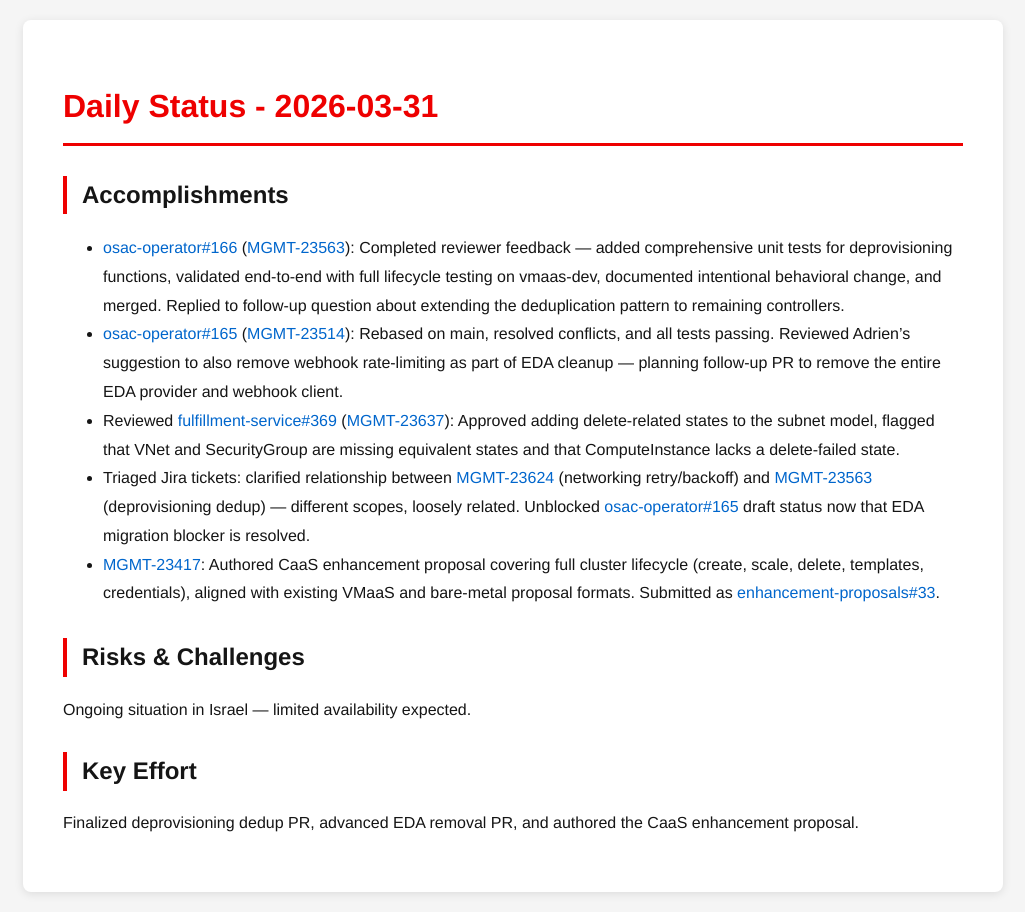
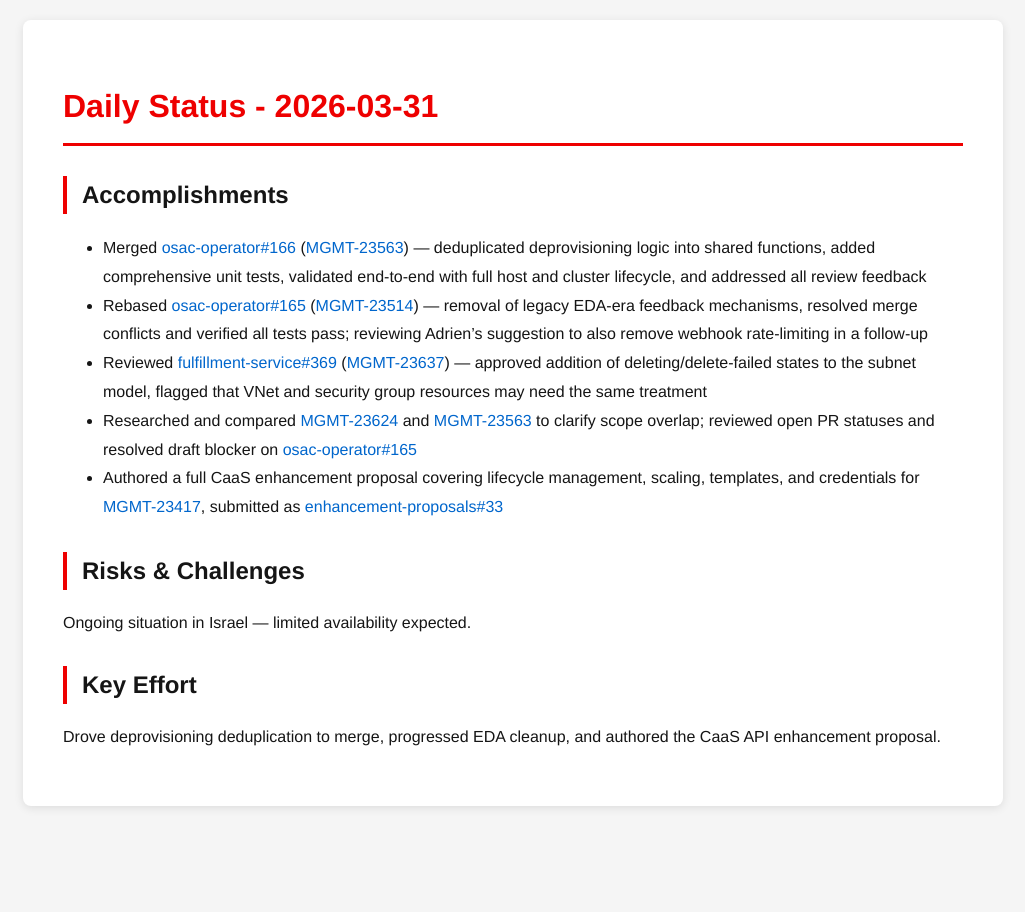
Before and after one commit to tzvatot/daily-status, a Jekyll site: the page built from 2026-03-31.md, in a window 1280 px wide. Shown: the whole page, without its empty margins (127-1152 px from the left). Built offline with Jekyll 4.4.1, drawn with Linux system fonts in a browser that asks for light colours.

Commit message:
Daily status update - 2026-03-31

```diff
--- a/2026-03-31.md
+++ b/2026-03-31.md
@@ -7,14 +7,14 @@
 # Daily Status - 2026-03-31
 
 ## Accomplishments
-- [osac-operator#166](https://github.com/osac-project/osac-operator/pull/166) ([MGMT-23563](https://issues.redhat.com/browse/MGMT-23563)): Completed reviewer feedback — added comprehensive unit tests for deprovisioning functions, validated end-to-end with full lifecycle testing on vmaas-dev, documented intentional behavioral change, and merged. Replied to follow-up question about extending the deduplication pattern to remaining controllers.
-- [osac-operator#165](https://github.com/osac-project/osac-operator/pull/165) ([MGMT-23514](https://issues.redhat.com/browse/MGMT-23514)): Rebased on main, resolved conflicts, and all tests passing. Reviewed Adrien's suggestion to also remove webhook rate-limiting as part of EDA cleanup — planning follow-up PR to remove the entire EDA provider and webhook client.
-- Reviewed [fulfillment-service#369](https://github.com/osac-project/fulfillment-service/pull/369) ([MGMT-23637](https://issues.redhat.com/browse/MGMT-23637)): Approved adding delete-related states to the subnet model, flagged that VNet and SecurityGroup are missing equivalent states and that ComputeInstance lacks a delete-failed state.
-- Triaged Jira tickets: clarified relationship between [MGMT-23624](https://issues.redhat.com/browse/MGMT-23624) (networking retry/backoff) and [MGMT-23563](https://issues.redhat.com/browse/MGMT-23563) (deprovisioning dedup) — different scopes, loosely related. Unblocked [osac-operator#165](https://github.com/osac-project/osac-operator/pull/165) draft status now that EDA migration blocker is resolved.
-- [MGMT-23417](https://issues.redhat.com/browse/MGMT-23417): Authored CaaS enhancement proposal covering full cluster lifecycle (create, scale, delete, templates, credentials), aligned with existing VMaaS and bare-metal proposal formats. Submitted as [enhancement-proposals#33](https://github.com/osac-project/enhancement-proposals/pull/33).
+- Merged [osac-operator#166](https://github.com/osac-project/osac-operator/pull/166) ([MGMT-23563](https://issues.redhat.com/browse/MGMT-23563)) — deduplicated deprovisioning logic into shared functions, added comprehensive unit tests, validated end-to-end with full host and cluster lifecycle, and addressed all review feedback
+- Rebased [osac-operator#165](https://github.com/osac-project/osac-operator/pull/165) ([MGMT-23514](https://issues.redhat.com/browse/MGMT-23514)) — removal of legacy EDA-era feedback mechanisms, resolved merge conflicts and verified all tests pass; reviewing Adrien's suggestion to also remove webhook rate-limiting in a follow-up
+- Reviewed [fulfillment-service#369](https://github.com/osac-project/fulfillment-service/pull/369) ([MGMT-23637](https://issues.redhat.com/browse/MGMT-23637)) — approved addition of deleting/delete-failed states to the subnet model, flagged that VNet and security group resources may need the same treatment
+- Researched and compared [MGMT-23624](https://issues.redhat.com/browse/MGMT-23624) and [MGMT-23563](https://issues.redhat.com/browse/MGMT-23563) to clarify scope overlap; reviewed open PR statuses and resolved draft blocker on [osac-operator#165](https://github.com/osac-project/osac-operator/pull/165)
+- Authored a full CaaS enhancement proposal covering lifecycle management, scaling, templates, and credentials for [MGMT-23417](https://issues.redhat.com/browse/MGMT-23417), submitted as [enhancement-proposals#33](https://github.com/osac-project/enhancement-proposals/pull/33)
 
 ## Risks & Challenges
 Ongoing situation in Israel — limited availability expected.
 
 ## Key Effort
-Finalized deprovisioning dedup PR, advanced EDA removal PR, and authored the CaaS enhancement proposal.
+Drove deprovisioning deduplication to merge, progressed EDA cleanup, and authored the CaaS API enhancement proposal.
```
